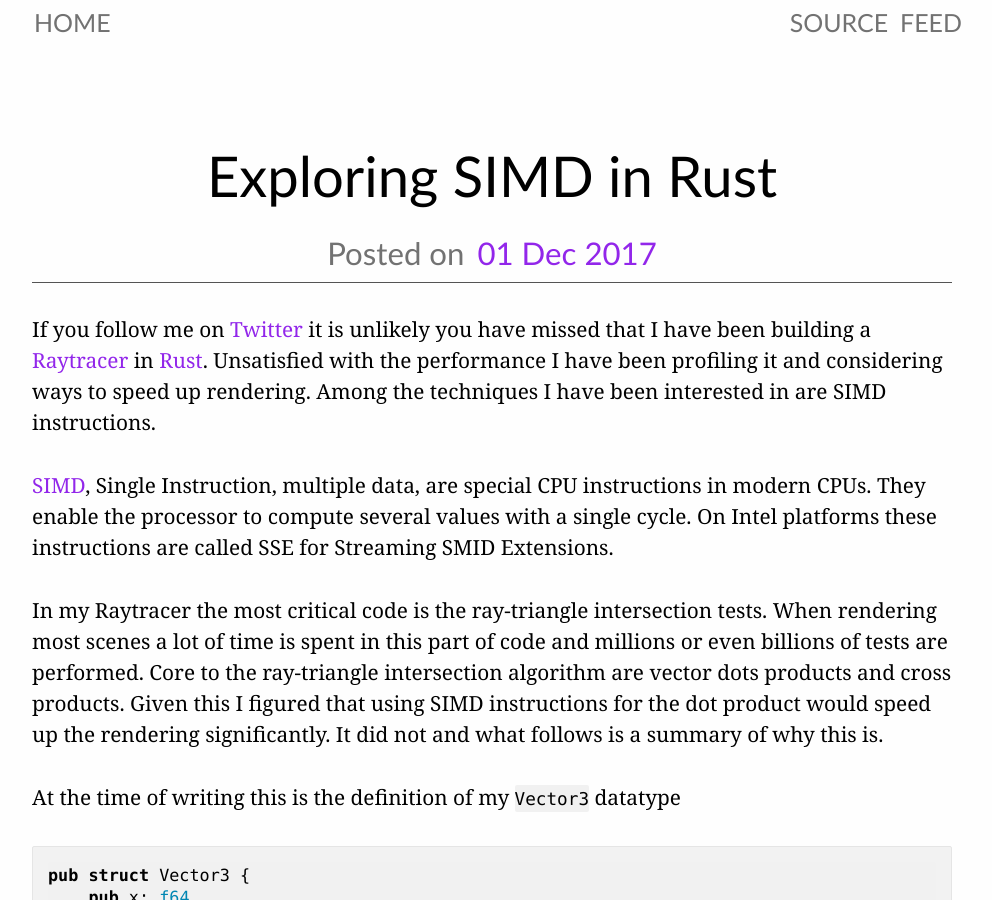
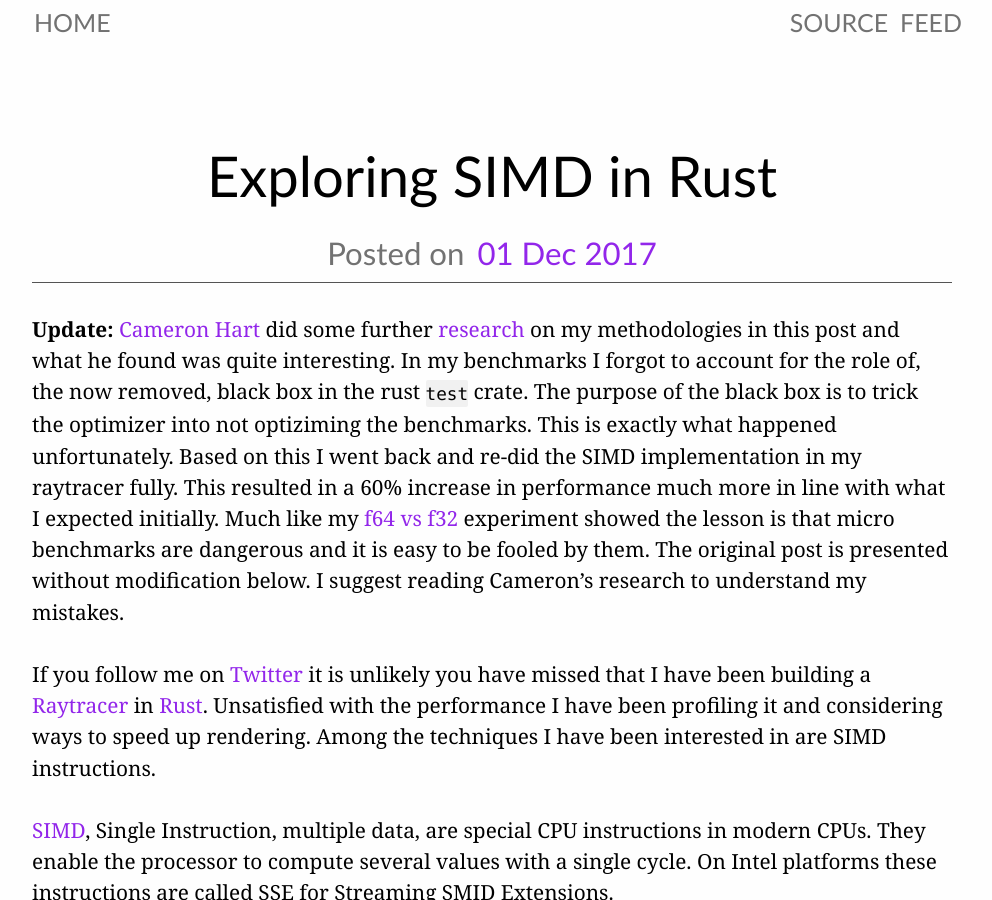
Before and after one commit to k0nserv/hugotunius.se, a Jekyll site: the page built from _posts/2017-12-01-exploring-simd-in-rust.md, in a window 1280 px wide and 900 px high. Shown: the whole window, without its empty margins (148-1140 px from the left). Built offline with Jekyll 4.4.1, drawn with Linux system fonts in a browser that asks for light colours.

Commit message:
[Rust SIMD] Add update

```diff
--- a/_posts/2017-12-01-exploring-simd-in-rust.md
+++ b/_posts/2017-12-01-exploring-simd-in-rust.md
@@ -6,6 +6,8 @@ date: 2017-12-01
 description: >
   My experience exploring the use of SIMD instructions in Rust to speed up Vector dot products for Raytracing.
 ---
+
+**Update:** [Cameron Hart](https://twitter.com/bitshifternz) did some further [research](https://twitter.com/bitshifternz/status/937803758657929217) on my methodologies in this post and what he found was quite interesting. In my benchmarks I forgot to account for the role of, the now removed, black box in the rust `test` crate. The purpose of the black box is to trick the optimizer into not optiziming the benchmarks. This is exactly what happened unfortunately. Based on this I went back and re-did the SIMD implementation in my raytracer fully. This resulted in a 60% increase in performance much more in line with what I expected initially. Much like my [f64 vs f32](https://hugotunius.se/2017/12/04/rust-f64-vs-f32.html) experiment showed the lesson is that micro benchmarks are dangerous and it is easy to be fooled by them. The original post is presented without modification below. I suggest reading Cameron's research to understand my mistakes.
 
 If you follow me on [Twitter](https://twitter.com/K0nserv) it is unlikely you have missed that I have been building a [Raytracer](http://github.com/k0nserv/rusttracer) in [Rust](https://www.rust-lang.org/en-US/). Unsatisfied with the performance I have been profiling it and considering ways to speed up rendering. Among the techniques I have been interested in are SIMD instructions.
 
```
